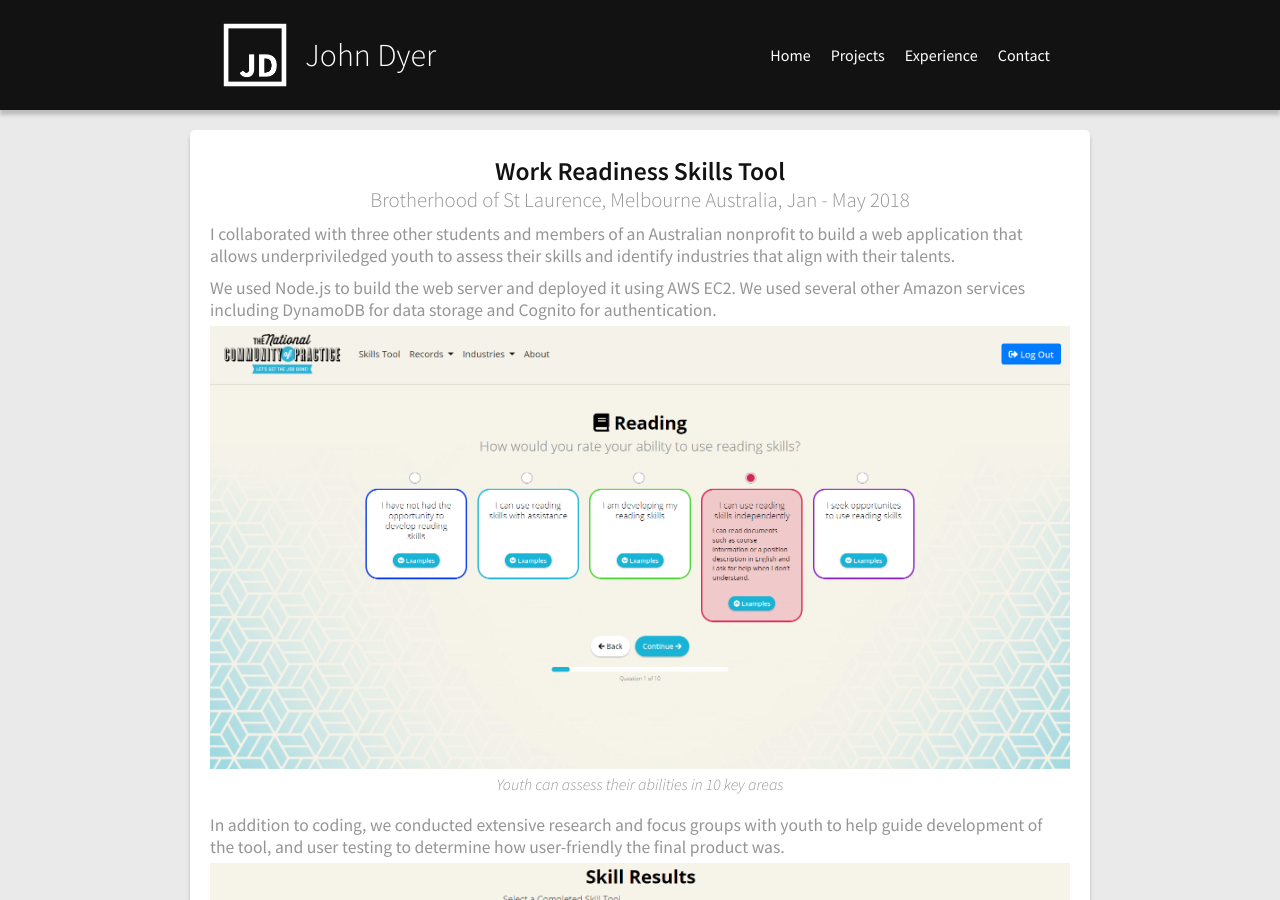
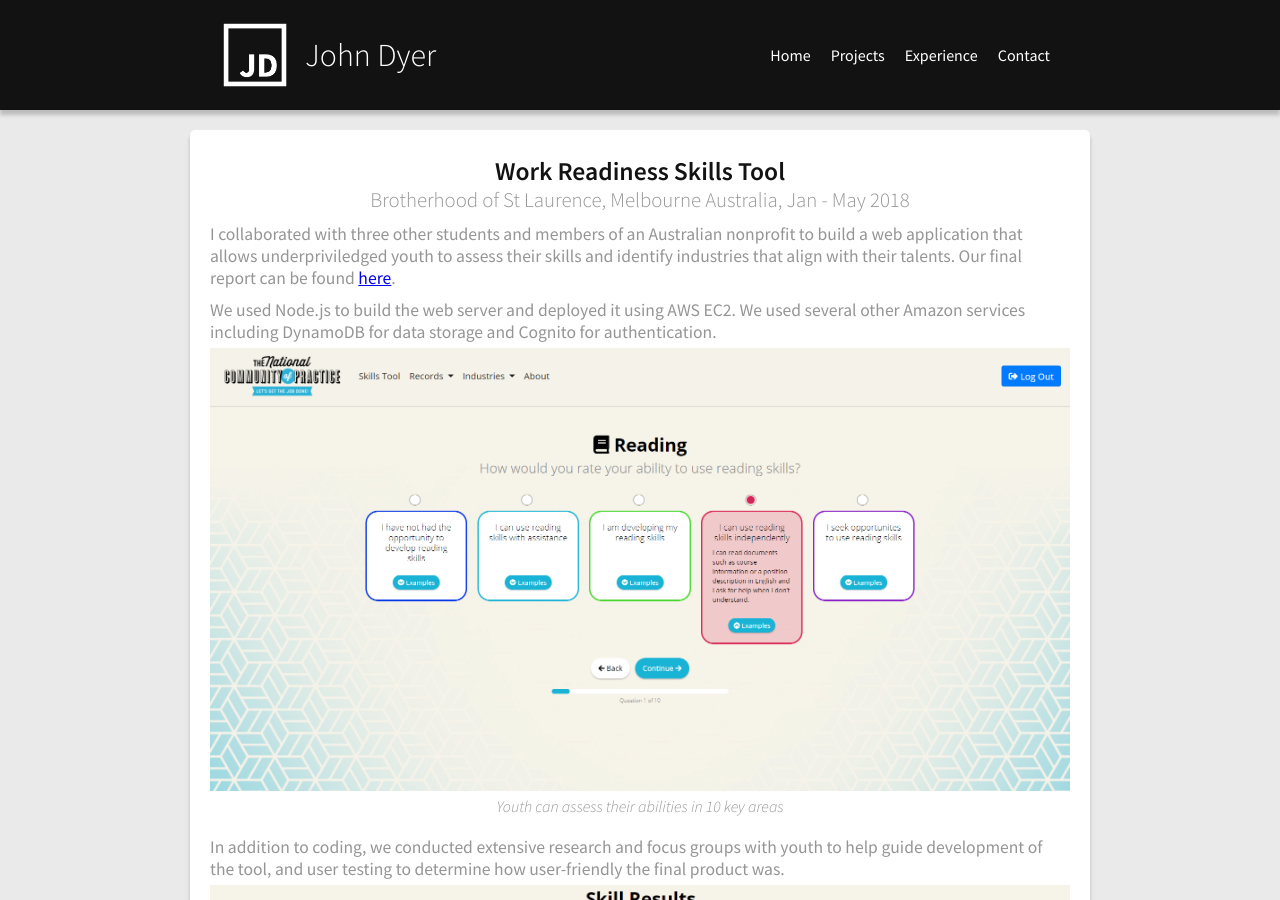
Before and after one commit to johndyer24/johndyer24.github.io, a Jekyll site: the page built from projects/work-readiness-skills-tool.md, in a window 1280 px wide and 900 px high. Built offline with Jekyll 4.4.1, drawn with Linux system fonts in a browser that asks for light colours.

Commit message:
fix typo, add report link for wrst

```diff
--- a/_data/experience.json
+++ b/_data/experience.json
@@ -3,7 +3,7 @@
     "id": "wayfair",
     "title": "Software Engineering Intern",
     "subtitle": "Wayfair, Boston MA, Jun - Aug 2018",
-    "description": "I worked with Wayfair's Delivery Experience team to build out features of their site that improve customer experience, and gained eperience with full-stack software development using PHP, SQL Server, and React.",
+    "description": "I worked with Wayfair's Delivery Experience team to build out features of their site that improve customer experience, and gained experience with full-stack software development using PHP, SQL Server, and React.",
     "image": "/assets/experience/wayfair/wayfair.png",
     "image-shadow": true,
     "details": [
--- a/_data/projects.json
+++ b/_data/projects.json
@@ -16,7 +16,7 @@
     "details": [
       {
         "type": "text",
-        "content": "I collaborated with three other students and members of an Australian nonprofit to build a web application that allows underpriviledged youth to assess their skills and identify industries that align with their talents."
+        "content": "I collaborated with three other students and members of an Australian nonprofit to build a web application that allows underpriviledged youth to assess their skills and identify industries that align with their talents. Our final report can be found <a href=\"https://web.wpi.edu/Pubs/E-project/Available/E-project-050218-063922/unrestricted/BSL_D18_final_report.pdf\" target=\"_blank\">here</a>."
       },
       {
         "type": "text",
```
